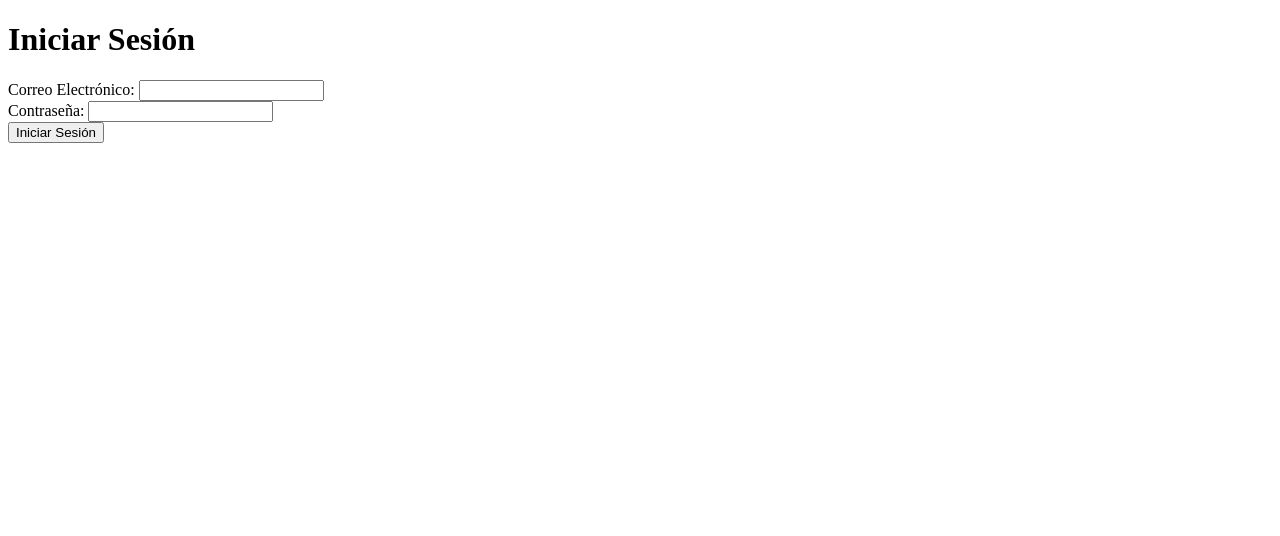
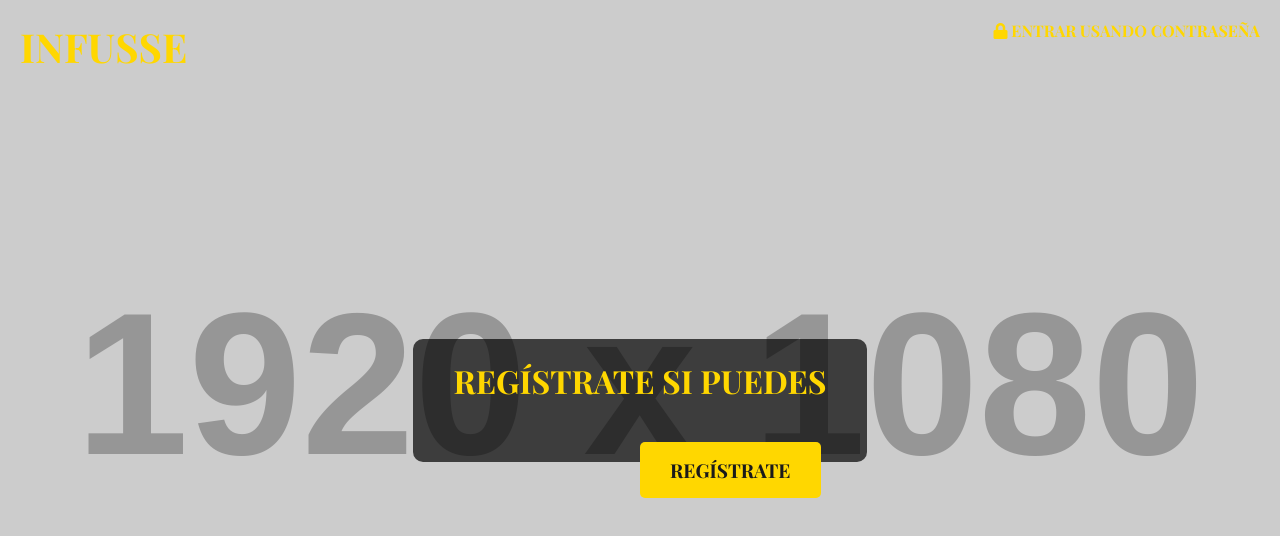
Before and after one commit to oswaldofv593/11, a plain HTML site: page index.html in a window 1280 px wide. Drawn offline with nearby package versions, Linux system fonts and the light colour scheme; placeholder pictures from the web are drawn by us.

Commit message:
Update index.html

```diff
--- a/index.html
+++ b/index.html
@@ -1,24 +1,146 @@
-<!DOCTYPE html>
-<html lang="es">
+<html>
 <head>
-    <meta charset="UTF-8">
-    <meta name="viewport" content="width=device-width, initial-scale=1.0">
-    <title>Página de Inicio</title>
-</head>
-<body>
-    <h1>Iniciar Sesión</h1>
-    <form id="loginForm">
-        <label for="email">Correo Electrónico:</label>
-        <input type="email" id="email" required>
-        <br>
-        <label for="password">Contraseña:</label>
-        <input type="password" id="password" required>
-        <br>
-        <button type="submit">Iniciar Sesión</button>
-    </form>
-    <div id="error" style="color: red;"></div>
+    <title>Infusse</title>
+    <link rel="stylesheet" href="https://cdnjs.cloudflare.com/ajax/libs/font-awesome/5.15.3/css/all.min.css">
+    <link href="https://fonts.googleapis.com/css2?family=Playfair+Display:wght@700&display=swap" rel="stylesheet">
+    <style>
+        body {
+            margin: 0;
+            padding: 0;
+            background-color: #1a1a1a;
+            color: #f0f0f0;
+            font-family: 'Helvetica Neue', Helvetica, Arial, sans-serif;
+            display: flex;
+            flex-direction: column;
+            justify-content: center;
+            align-items: center;
+            height: 100vh;
+            background-image: url('https://placehold.co/1920x1080?text=Streetwear+Background');
+            background-size: cover;
+            background-position: center;
+        }
+        .container {
+            text-align: center;
+            background: rgba(0, 0, 0, 0.7);
+            padding: 40px;
+            border-radius: 10px;
+            transition: transform 0.3s, background-color 0.3s;
+            position: relative;
+        }
+        .container:hover {
+            transform: scale(1.05);
+            background-color: rgba(0, 0, 0, 0.9);
+        }
+        .logo {
+            font-family: 'Playfair Display', serif;
+            font-size: 2.5em;
+            position: absolute;
+            top: 20px;
+            left: 20px;
+            color: gold;
+        }
+        .login-link {
+            position: absolute;
+            top: 20px;
+            right: 20px;
+            font-size: 1em;
+        }
+        .login-link a {
+            font-family: 'Playfair Display', serif;
+            color: gold;
+            text-decoration: none;
+        }
+        .login-link a:hover {
+            text-decoration: underline;
+        }
+        .waitlist {
+            font-family: 'Playfair Display', serif;
+            font-size: 2em;
+            margin-bottom: 20px;
+            color: gold;
+            transition: color 0.3s;
+            text-transform: uppercase;
+            margin-top: -20px;
+        }
+        .container:hover .waitlist {
+            color: #e6b800;
+        }
+        .register-button {
+            background-color: gold;
+            color: #1a1a1a;
+            border: none;
+            padding: 15px 30px;
+            font-size: 1.2em;
+            cursor: pointer;
+            border-radius: 5px;
+            margin-top: 20px;
+            transition: background-color 0.3s, transform 0.3s;
+            position: absolute;
+        }
+        .register-button a {
+            text-decoration: none;
+            color: #1a1a1a;
+            font-family: 'Playfair Display', serif;
+            text-transform: uppercase;
+        }
+        .register-button:hover {
+            background-color: #e6b800;
+            transform: scale(1.1);
+        }
+        .login-form {
+            display: none;
+            flex-direction: column;
+            align-items: center;
+            background-color: #333;
+            color: #f0f0f0;
+            padding: 20px;
+            border-radius: 5px;
+            margin-top: 20px;
+        }
+        .login-form input {
+            margin: 10px 0;
+            padding: 10px;
+            width: 250px;
+            border: 1px solid gold;
+            border-radius: 5px;
+            background: #1a1a1a;
+            color: #f0f0f0;
+        }
+        .login-form button {
+            background-color: gold;
+            color: #1a1a1a;
+            border: none;
+            padding: 10px 20px;
+            cursor: pointer;
+            border-radius: 5px;
+            transition: background-color 0.3s, transform 0.3s;
+        }
+        .login-form button:hover {
+            background-color: #e6b800;
+            transform: scale(1.1);
+        }
+        .error {
+            color: red;
+            margin-top: 10px;
+        }
+    </style>
+    <script>
+        function showLoginForm() {
+            document.querySelector('.login-form').style.display = 'flex';
+        }
 
-    <script>
+        document.addEventListener('DOMContentLoaded', function() {
+            const button = document.querySelector('.register-button');
+            const container = document.querySelector('.container');
+            button.addEventListener('mouseover', function() {
+                const containerRect = container.getBoundingClientRect();
+                const buttonRect = button.getBoundingClientRect();
+                const offsetX = Math.random() * (containerRect.width - buttonRect.width - 20);
+                const offsetY = Math.random() * (containerRect.height - buttonRect.height - 20);
+                button.style.left = `${offsetX}px`;
+                button.style.top = `${offsetY}px`;
+            });
+
             const users = [
                 { email: "usuario1@example.com", password: "contraseña1" },
                 { email: "usuario2@example.com", password: "contraseña2" }
@@ -37,6 +159,27 @@
                     document.getElementById('error').innerText = 'Credenciales incorrectas.';
                 }
             });
+        });
     </script>
+</head>
+<body>
+    <div class="logo">INFUSSE</div>
+    <div class="container">
+        <div class="waitlist">REGÍSTRATE SI PUEDES</div>
+        <button class="register-button">
+            <a href="https://forms.gle/bCXoLi2g2t4zUXcC7" target="_blank">REGÍSTRATE</a>
+        </button>
+    </div>
+    <div class="login-link">
+        <a href="javascript:void(0);" onclick="showLoginForm()"><i class="fas fa-lock"></i> ENTRAR USANDO CONTRASEÑA</a>
+    </div>
+    <div class="login-form">
+        <form id="loginForm">
+            <input type="email" id="email" placeholder="CORREO ELECTRÓNICO" required>
+            <input type="password" id="password" placeholder="CONTRASEÑA" required>
+            <button type="submit">INICIAR SESIÓN</button>
+        </form>
+        <div id="error" class="error"></div>
+    </div>
 </body>
 </html>
```
Lines whose indentation alone changed are shown as unchanged.
